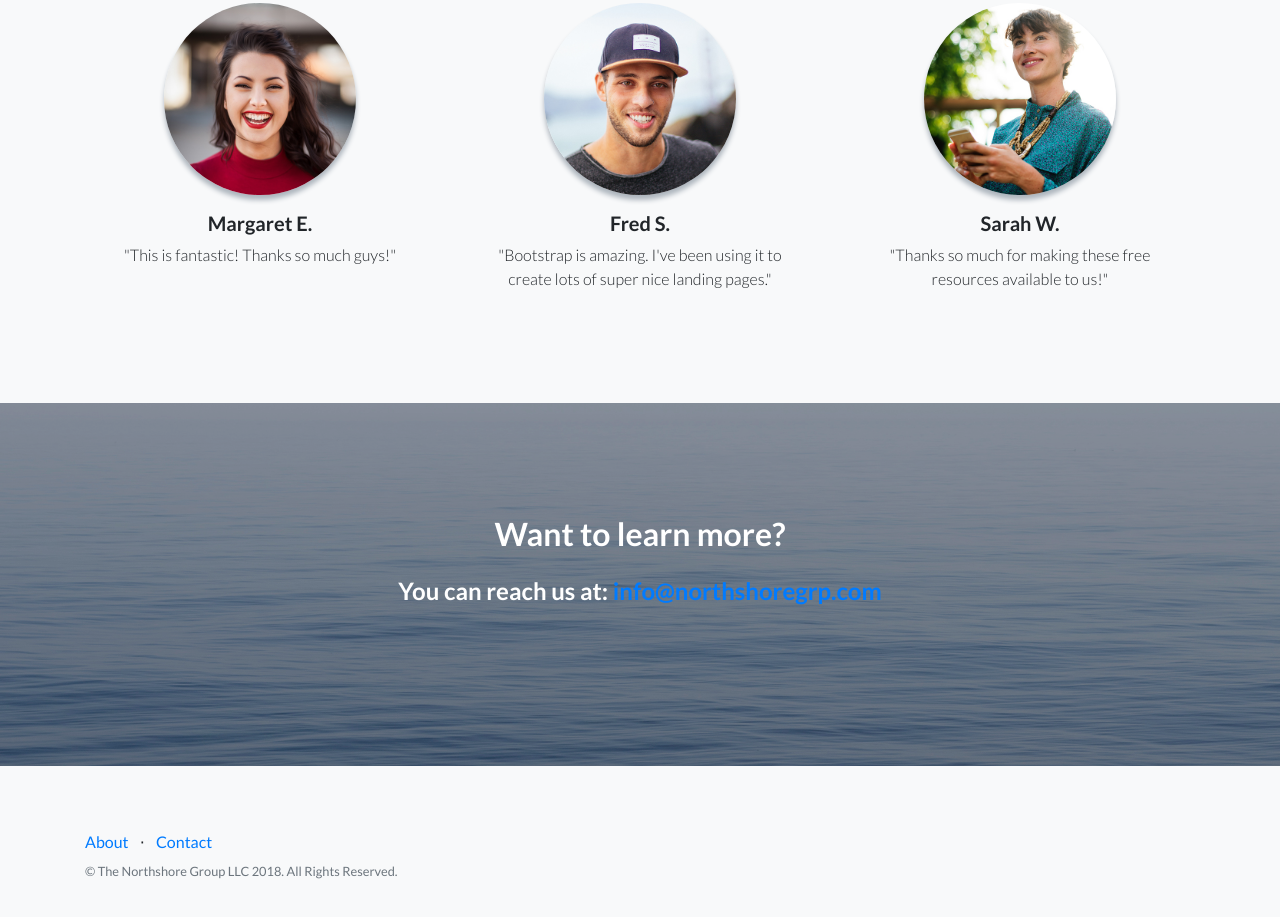
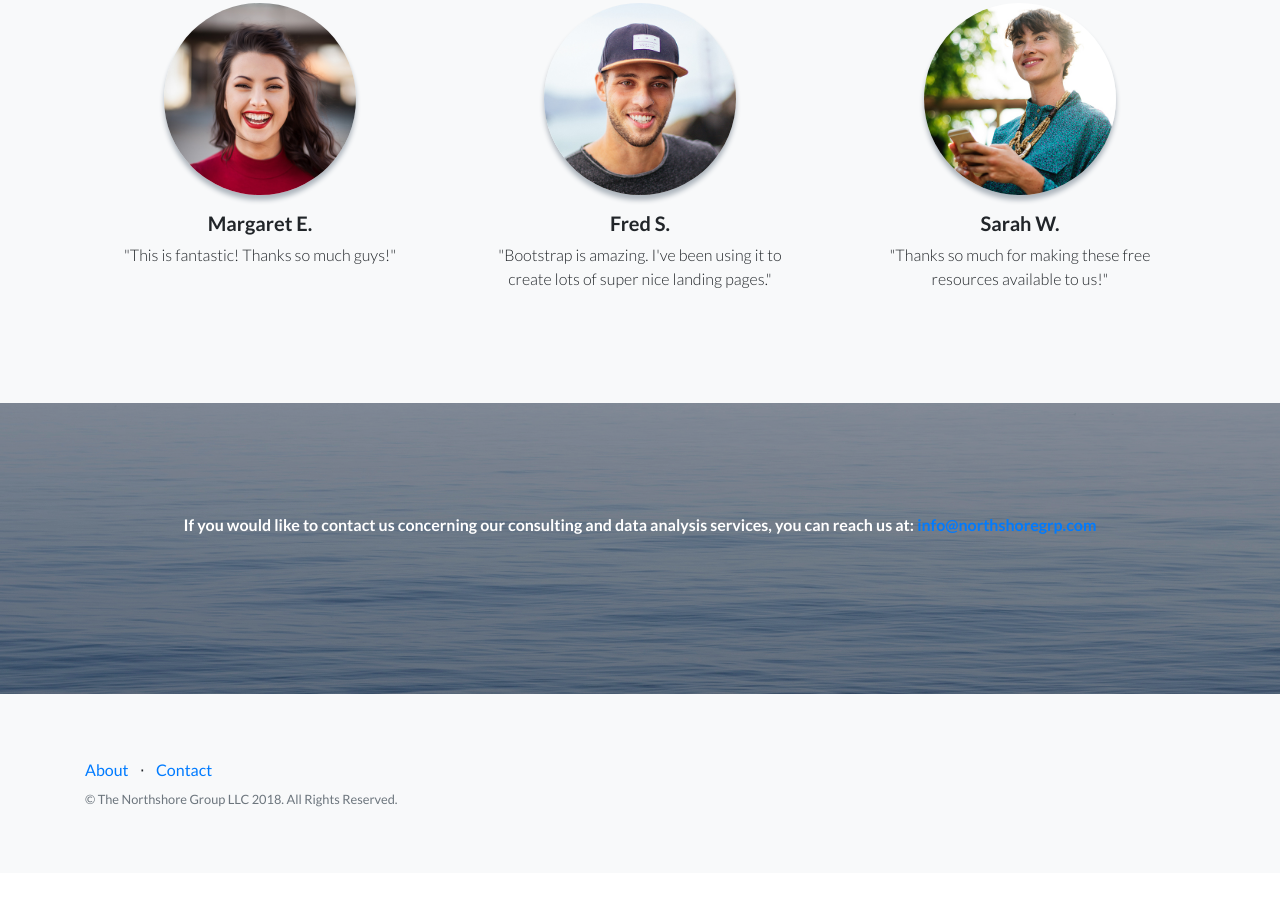
Before and after one commit to ackermat/northshoregrp.github.io, a website: page index.html in a window 1280 px wide. Shown: the part 844-1761 px from the top of the page. After the commit the page ends 1717 px from the top, so only its background shows below. Drawn offline with Linux system fonts and the light colour scheme.

Commit message:
Contact section change

```diff
--- a/index.html
+++ b/index.html
@@ -84,10 +84,9 @@
       <div class="container">
         <div class="row">
           <div class="col-xl-12 mx-auto">
-            <h2 class="mb-4">Want to learn more?</h2>
-            <h4 class="mb-5">You can reach us at:
+            <h6 class="mb-5">If you would like to contact us concerning our consulting and data analysis services, you can reach us at:
               <a href="mailto:info@northshoregrp.com?Subject=Greetings" target="_blank" style="color:DCDDE0"> info@northshoregrp.com </a>
-            </h4>
+            </h6>
           </div>
         </div>
       </div>
```
